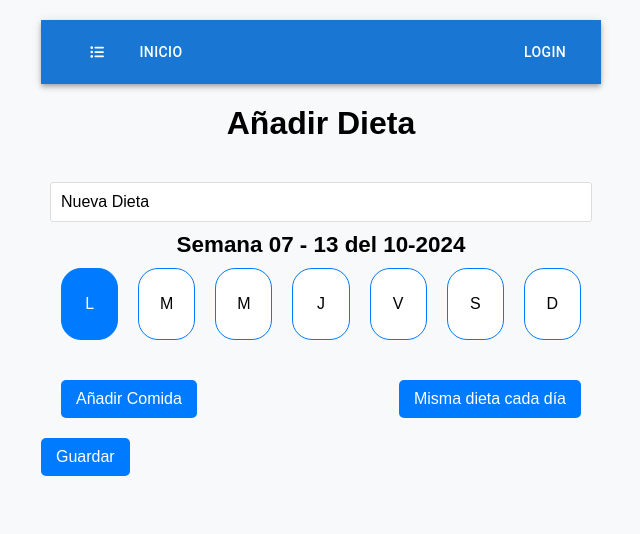
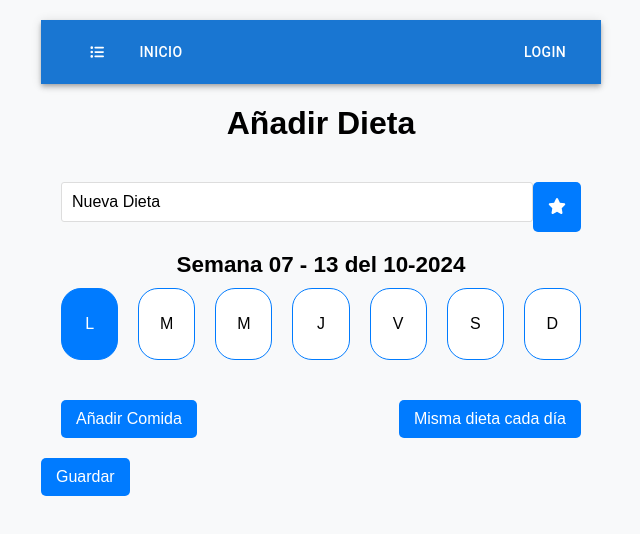
Before and after one commit to marcaranda/Food_Stock_FrontEnd, a React (Create React App) app: page /addDiet in a window 1280 px wide. Shown: the top 534 px of the page, without its empty margins (319-959 px from the left). Built offline with nearby package versions, Linux system fonts and the light colour scheme.

Commit message:
favorite al añadir dieta

```diff
--- a/src/pages/Diet/AddDiet.js
+++ b/src/pages/Diet/AddDiet.js
@@ -1,5 +1,7 @@
 import { useState, useEffect } from "react";
 import { useNavigate } from "react-router-dom";
+import { FontAwesomeIcon } from '@fortawesome/react-fontawesome';
+import { faStar } from "@fortawesome/free-solid-svg-icons";
 import { getUrl } from "../../data/Constants";
 import { startOfWeek, add } from 'date-fns';
 import { es } from 'date-fns/locale';
@@ -19,6 +21,7 @@ function AddDiet() {
   const [currentDay, setCurrentDay] = useState(startOfWeek(new Date(), { locale: es }))
   const [dayFlags, setDayFlags] = useState(Array.from({ length: 7 }, () => false));
   const [sameForAllDays, setSameForAllDays] = useState(false);
+  const [favorite, setFavorite] = useState(false);
 
   const handleAddMeal = () => {
     const newMeal = { ingredients: [] };
@@ -46,6 +49,10 @@ function AddDiet() {
     const newMealData = [...mealData];
     newMealData[mealIndex].ingredients[ingredientIndex][field] = value;
     setMealData(newMealData);
+  };
+
+  const handleFavoriteClick = () => {
+    setFavorite(prevFavorite => !prevFavorite);
   };
 
   const handleSaveButton = () => {
@@ -105,6 +112,7 @@ function AddDiet() {
               name: ingredient.food,
               quantity: parseInt(ingredient.quantity, 10),
               unit: ingredient.unit,
+              favorite: favorite,
             };
           });
 
@@ -151,12 +159,17 @@ function AddDiet() {
       <h1>Añadir Dieta</h1>
 
       <div className="diet-header">
+        <div className="calendar-row">
           <input
             type="text"
             placeholder="Nombre de la dieta"
             value={dietName}
             onChange={(e) => setDietName(e.target.value)}
           />
+          <button onClick={handleFavoriteClick}>
+            <FontAwesomeIcon icon={faStar} color={favorite ? "gold" : "white"} />
+          </button>
+        </div>
         <div className="calendar-row-one-item">
           <WeekCalendar
             calendarDate={currentDay}
--- a/src/styles/AddDiet.css
+++ b/src/styles/AddDiet.css
@@ -85,6 +85,14 @@
   margin-top: 10px;
 }
 
+.calendar-row {
+  display: flex;
+  flex-direction: row;
+  justify-content: space-between;
+  width: 100%;
+  margin-bottom: 20px;
+}
+
 .calendar-row-one-item {
   display: flex;
   flex-direction: row;
```
Also changed, not shown: 1 other file (tests, documents, lock files or other folders). Lines whose indentation alone changed are shown as unchanged.
